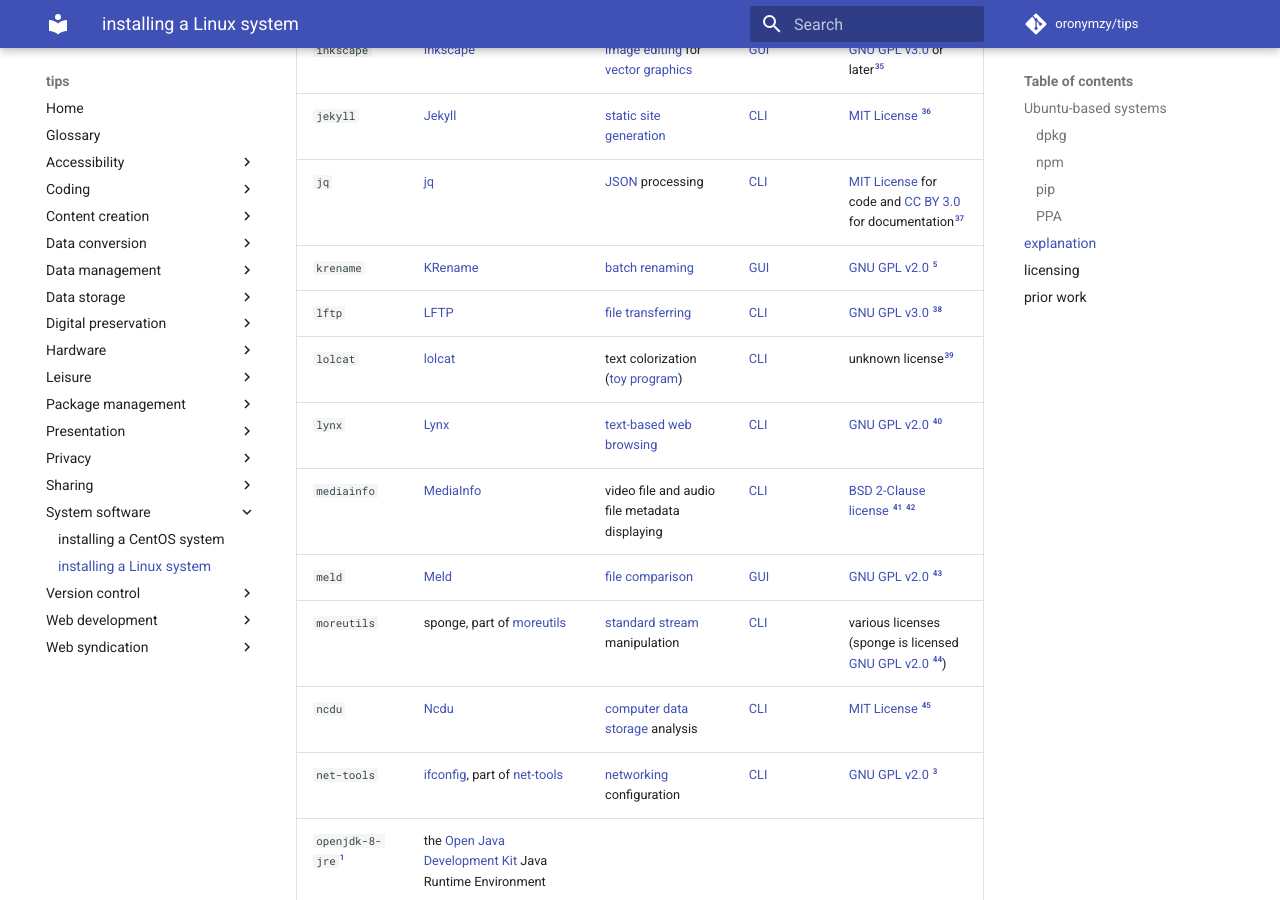
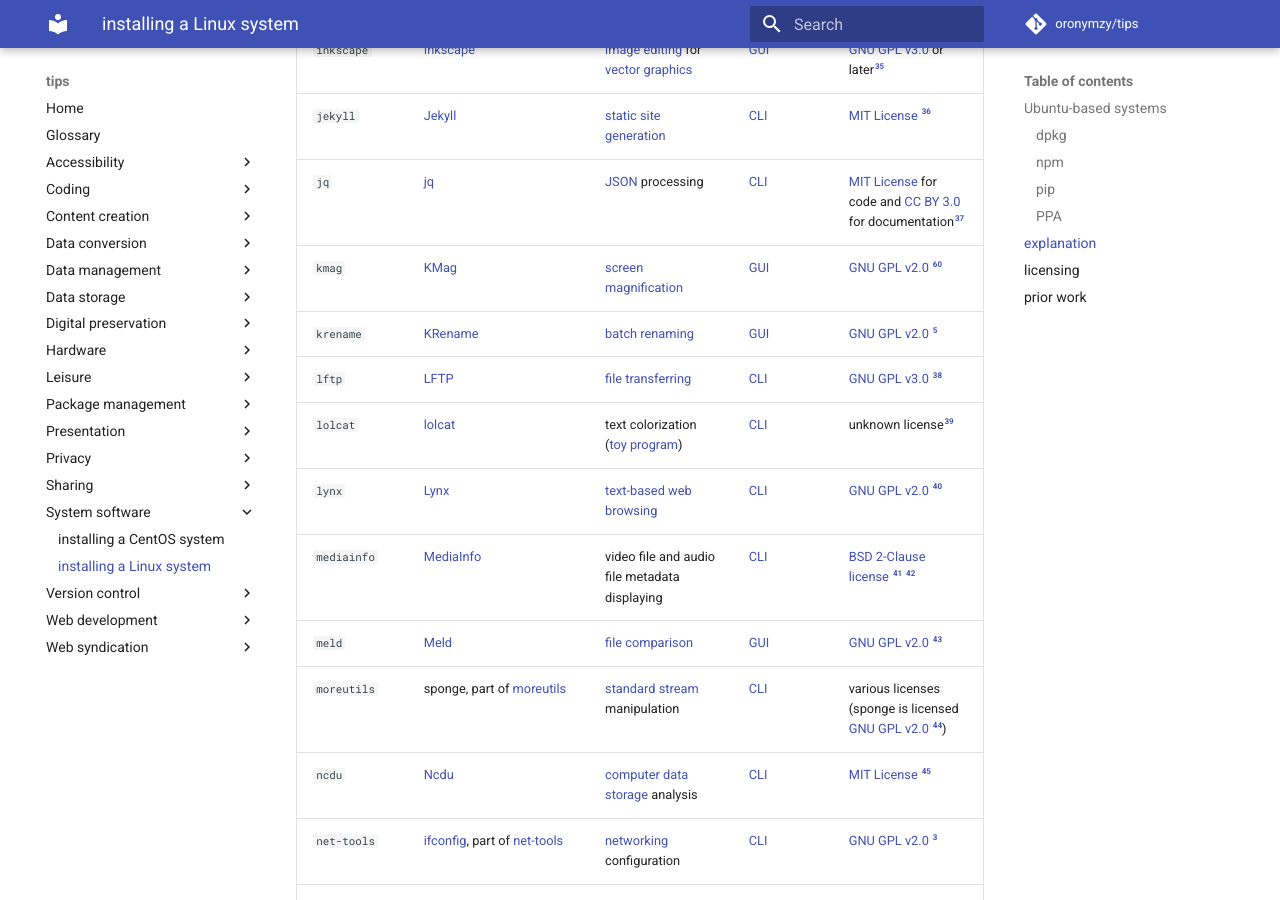
Before and after one commit to oronymzy/tips, an MkDocs documentation site: the page built from docs/insLnxS.md, in a window 1280 px wide and 900 px high, scrolled down 3533 px. Built offline with MkDocs 1.6.1 and Material for MkDocs 9.7.7, drawn with Linux system fonts in a browser that asks for light colours; comment, search, counter and statistics services are not loaded; some of the changed text lies outside the part shown.

Commit message:
Add 'KMag' table row
Add 'KMag' table row, with footnote and hyperlinks, in 'explanation'
section.

```diff
--- a/docs/insLnxS.md
+++ b/docs/insLnxS.md
@@ -81,6 +81,7 @@ For Lubuntu, install additional packages using `sudo apt install dolphin kate op
 | `inkscape`                     | [Inkscape]                                               | [image editing] for [vector graphics]                | [GUI]          | [GNU GPL v3.0] or later[^insLnxS35]
 | `jekyll`                       | [Jekyll]                                                 | [static site generation]                             | [CLI]          | [MIT License] [^insLnxS36]
 | `jq`                           | [jq]                                                     | [JSON] processing                                    | [CLI]          | [MIT License] for code and [CC BY 3.0] for documentation[^insLnxS37]
+| `kmag`                         | [KMag]                                                   | [screen magnification]                               | [GUI]          | [GNU GPL v2.0] [^insLnxS60]
 | `krename`                      | [KRename]                                                | [batch renaming]                                     | [GUI]          | [GNU GPL v2.0] [^insLnxS5]
 | `lftp`                         | [LFTP]                                                   | [file transferring]                                  | [CLI]          | [GNU GPL v3.0] [^insLnxS38]
 | `lolcat`                       | [lolcat]                                                 | text colorization ([toy program])                    | [CLI]          | unknown license[^insLnxS39]
@@ -157,6 +158,7 @@ For Lubuntu, install additional packages using `sudo apt install dolphin kate op
 [Inkscape]: https://inkscape.org/
 [JSON]: https://en.wikipedia.org/wiki/JSON
 [Jekyll]: https://jekyllrb.com/
+[KMag]: https://kde.org/applications/utilities/kmag/
 [KRename]: https://www.krename.net/home/
 [LFTP]: https://lftp.tech/
 [Linux]: https://en.wikipedia.org/wiki/Linux_distribution
@@ -222,6 +224,7 @@ For Lubuntu, install additional packages using `sudo apt install dolphin kate op
 [raster graphics]: https://en.wikipedia.org/wiki/Raster_graphics_editor
 [reStructuredText]: https://en.wikipedia.org/wiki/ReStructuredText
 [recode]: https://code.launchpad.net/ubuntu/+source/recode
+[screen magnification]: https://en.wikipedia.org/wiki/Screen_magnifier
 [screen recording]: https://en.wikipedia.org/wiki/Screencast
 [speech synthesis]: https://en.wikipedia.org/wiki/Speech_synthesis
 [spreadsheet]: https://en.wikipedia.org/wiki/Spreadsheet
```
Also changed, not shown: other parts of docs/insLnxS.md (+1 -0 lines).
